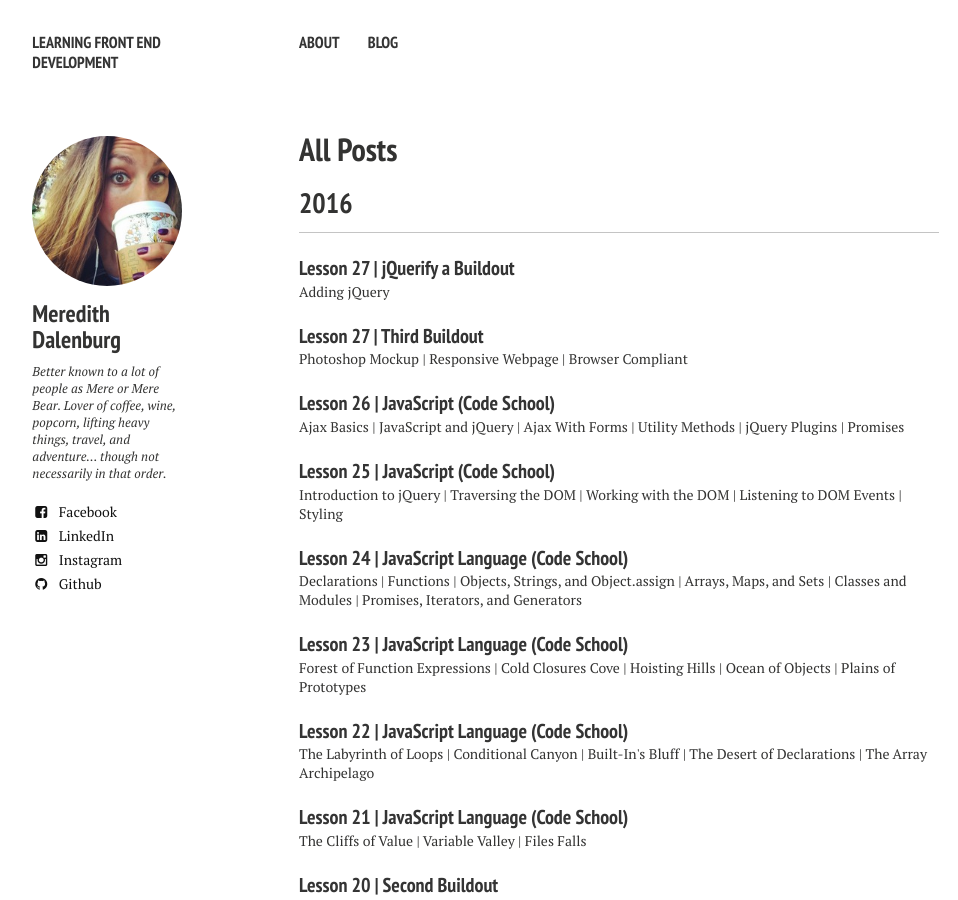
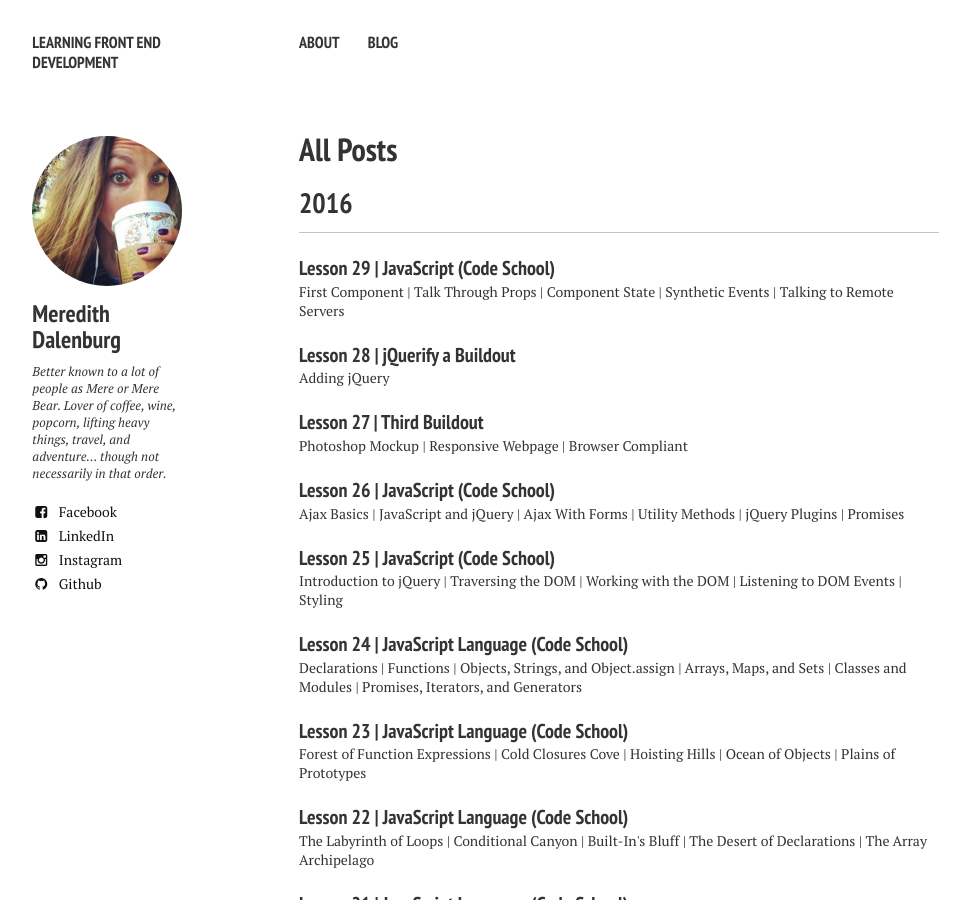
Before and after one commit to meredal/meredal.github.io, a Jekyll site: the page built from blog/index.md, in a window 1280 px wide and 900 px high. Shown: the whole window, without its empty margins (21-979 px from the left). Built offline with Jekyll 4.4.1, drawn with Linux system fonts in a browser that asks for light colours; nearby versions of some CDN libraries; some of the changed lines change nothing that is shown.

Commit message:
Add Blog Post 29 - Powering Up With React

```diff
--- a/_posts/2016-06-03-jQuerify-Selly-28.md
+++ b/_posts/2016-06-03-jQuerify-Selly-28.md
@@ -1,6 +1,6 @@
 ---
 layout: post
-title: "Lesson 27 | jQuerify a Buildout"
+title: "Lesson 28 | jQuerify a Buildout"
 excerpt: "Adding jQuery"
 modified:
 tags: [buildout, html, sass, css, git, github, pages, gitup, learning, front end]
--- /dev/null
+++ b/_posts/2016-06-05-React-29.md
@@ -0,0 +1,35 @@
+---
+layout: post
+title: "Lesson 29 | JavaScript (Code School)"
+excerpt: "First Component | Talk Through Props | Component State | Synthetic Events | Talking to Remote Servers"
+modified:
+tags: [javascript, codeschool, learning, front end]
+comments: true
+
+---
+
+<section id="table-of-contents" class="toc">
+  <header>
+    <h3>Overview</h3>
+  </header>
+<div id="drawer" markdown="1">
+*  Auto generated table of contents
+{:toc}
+</div>
+</section><!-- /#table-of-contents -->
+
+## Powering Up With React
+
+### Lessons
+
+1. __First Component__ - Learn how to solve problems in terms of React components, and get familiar with the JSX markup language.
+2. __Talk Through Props__ - Make components communicate by passing arguments, which are known as props in React.
+3. __Component State__ - Explore handling data that changes over time with state and how it can help us manipulate DOM elements.
+4. __Synthetic Events__ - Capture user actions with React's event system, and learn how React uses synthetic events to consolidate the browser's native event API.
+5. __Talking to Remote Servers__ - Learn about interacting with remote servers via Ajax using React's lifecycle methods.
+
+### Thoughts
+
+*Before jumping into learning React, I watched a couple videos about React, and why the team at Facebook decided to create this framework. [Hacker Way: Rethinking Web App Development at Facebook](https://youtu.be/nYkdrAPrdcw) was one of the major highlights. It broke down what their goals were, why it was an important way to build UIs, and really got me more interested to learn something that made the process a bit more "simple"*
+
+*So I jumped right in. My overarching thought with all of this.. React is really cool. I know as I use this more it will get more and more complicated, but I like the overall simplicity of it. Building components to build a page, they can interact with each other, and you can easily avoid having infinite loops running in your program. I'm excited to try to use this on some of the pages I have built and to continue to learn more ways to put JavaScript to good use.*
```
